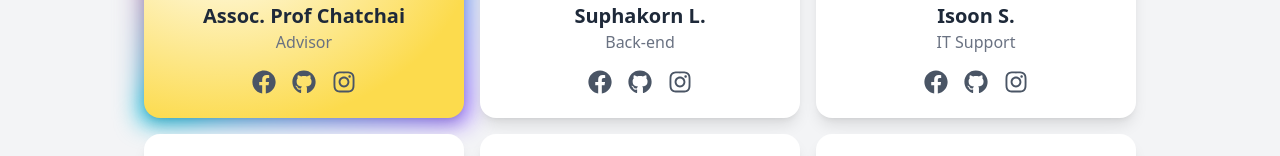
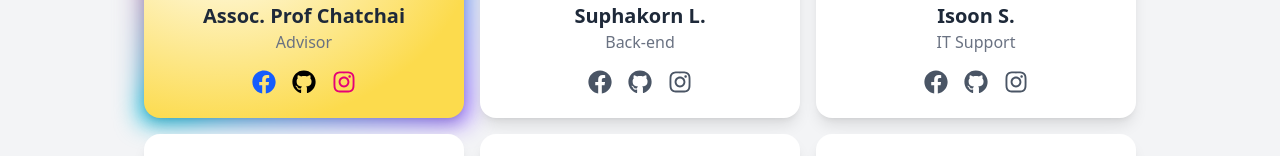
Before and after one commit to chotipats2092002/CoE-Access-Control, a React (Vite) app in the folder web/: page /about in a window 1280 px wide. Shown: the part 302-458 px from the top of the page. Built offline with nearby package versions, Linux system fonts and the light colour scheme.

Commit message:
add color icon first card

```diff
--- a/web/src/components/ProfileCard.tsx
+++ b/web/src/components/ProfileCard.tsx
@@ -11,9 +11,10 @@ interface ProfileCardProp {
         instagram: string;
     };
     style?: string;
+    alwaysColoredIcons?: boolean;
 }
 
-const ProfileCard: React.FC<ProfileCardProp> = ({ name, position, imageURL, contacts, style='bg-white' }) => {
+const ProfileCard: React.FC<ProfileCardProp> = ({ name, position, imageURL, contacts, style='bg-white', alwaysColoredIcons = false }) => {
     return (
         <div className="relative">
             {/* <div className="border border-gray-400 rounded-md bg-white p-16 relative z-20">1</div> */}
@@ -37,17 +38,17 @@ const ProfileCard: React.FC<ProfileCardProp> = ({ name, position, imageURL, cont
                 <div className="mt-4 flex space-x-4">
                     {contacts.facebook && (
                         <a href={contacts.facebook} target="_blank" rel="noopener noreferrer">
-                            <FaFacebook className={`w-6 h-6 text-gray-600 hover:text-blue-600 transition`} />
+                            <FaFacebook className={`w-6 h-6 ${alwaysColoredIcons ? 'text-blue-600' : 'text-gray-600 hover:text-blue-600'} transition`} />
                         </a>
                     )}
                     {contacts.github && (
                         <a href={contacts.github} target="_blank" rel="noopener noreferrer">
-                            <FaGithub className="w-6 h-6 text-gray-600 hover:text-black transition" />
+                            <FaGithub className={`w-6 h-6 ${alwaysColoredIcons ? 'text-black' : 'text-gray-600 hover:text-black'} transition`} />
                         </a>
                     )}
                     {contacts.instagram && (
                         <a href={contacts.instagram} target="_blank" rel="noopener noreferrer">
-                            <FaInstagram className="w-6 h-6 text-gray-600 hover:text-pink-600 transition" />
+                            <FaInstagram className={`w-6 h-6 ${alwaysColoredIcons ? 'text-pink-600' : 'text-gray-600 hover:text-pink-600'} transition`} />
                         </a>
                     )}
                 </div>
--- a/web/src/pages/About.tsx
+++ b/web/src/pages/About.tsx
@@ -79,7 +79,7 @@ export class About extends PureComponent {
           <ul className="flex flex-wrap gap-4 justify-center">
             {profiles.map((profile, index) => (
               <li key={index}>
-                <ProfileCard {...profile} />
+                <ProfileCard {...profile} alwaysColoredIcons={index === 0} />
               </li>
             ))}
           </ul>
```
